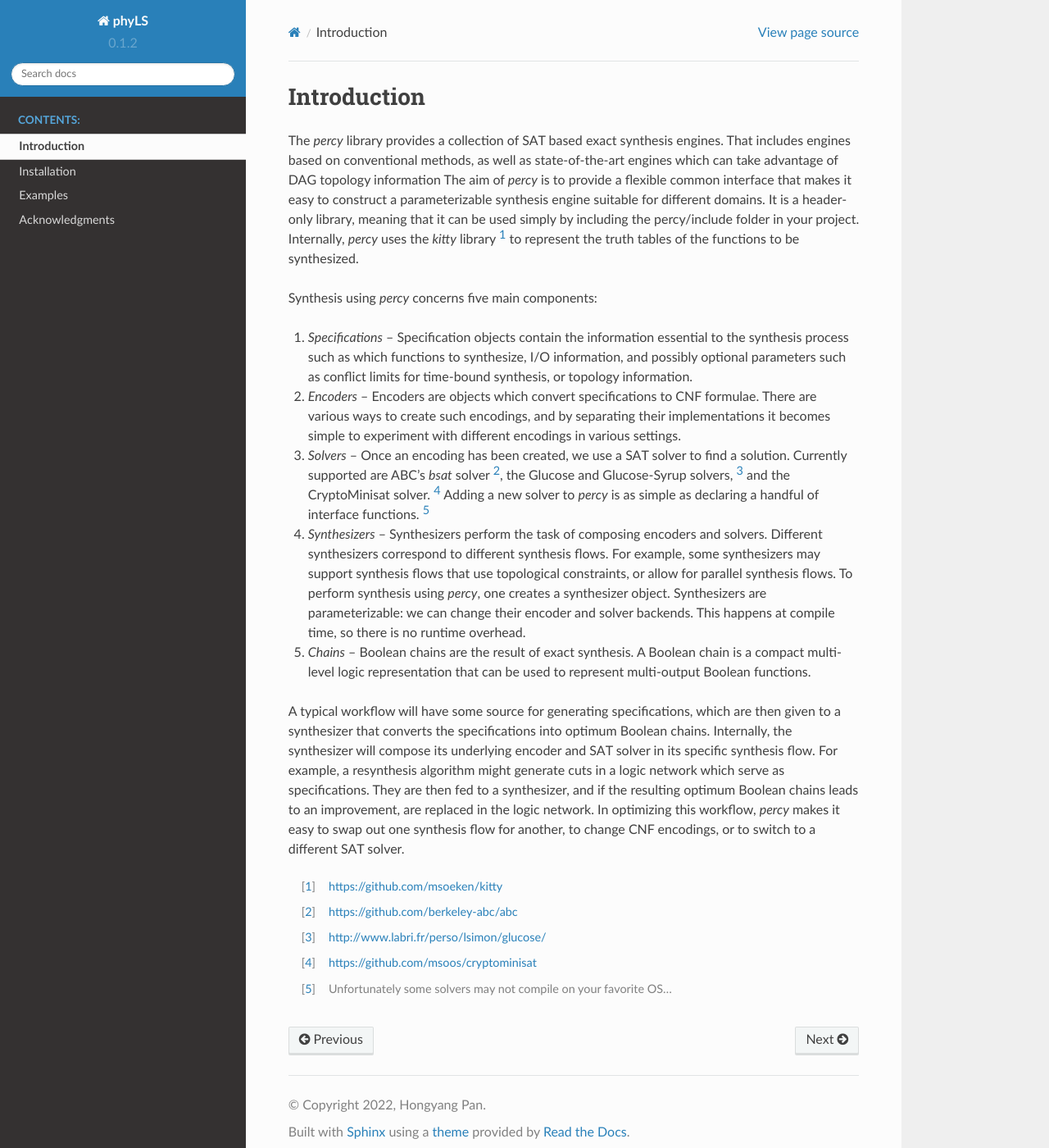
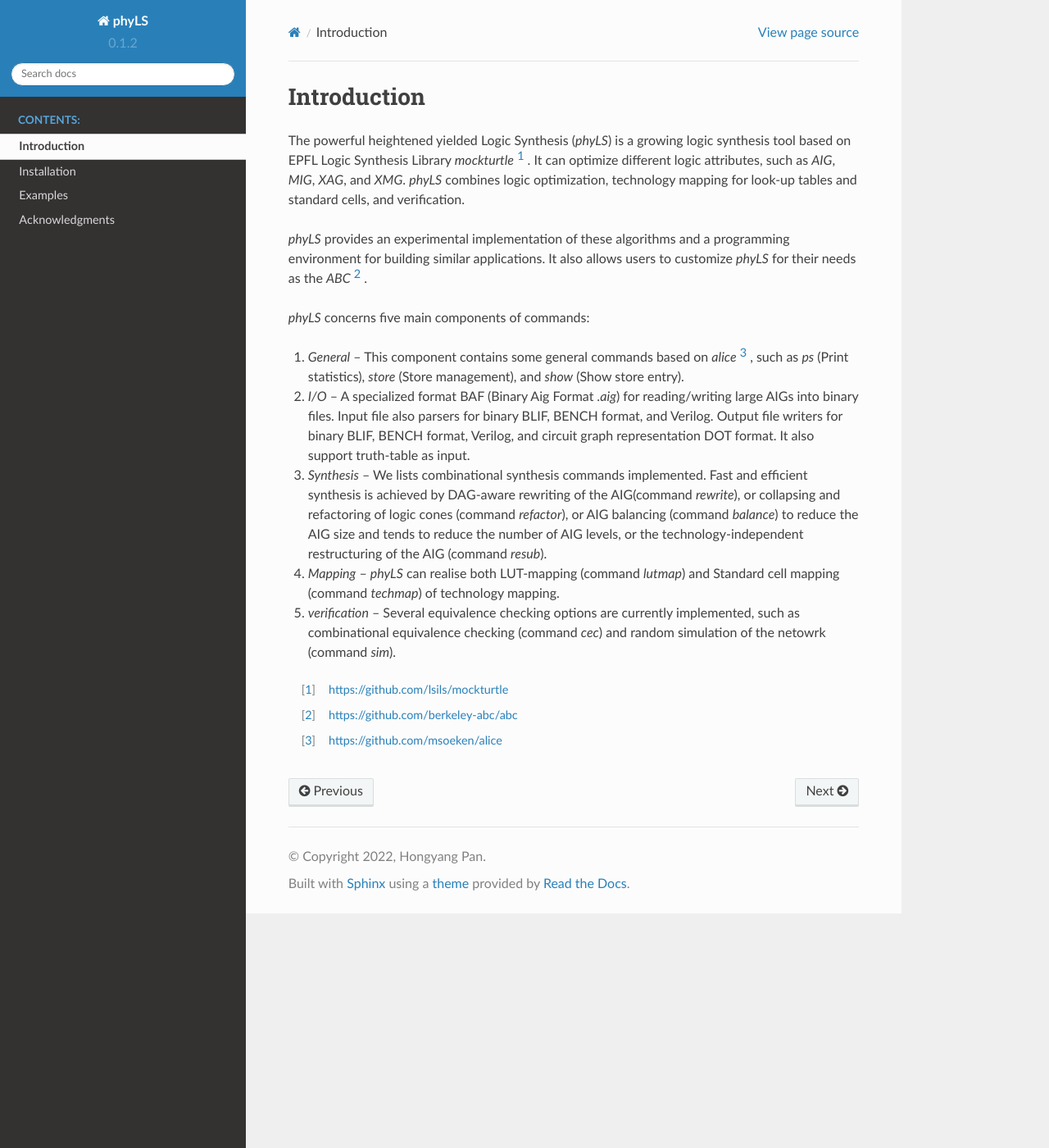
Before and after one commit to panhomyoung/phyLS, a Sphinx documentation site: the page built from docs/introduction.rst, in a window 1280 px wide and 1400 px high. Shown: the whole window at 82% size. Built offline with Sphinx 7.4.7 and the Read the Docs theme 2.0.0, drawn with Linux system fonts in a browser that asks for light colours.

Commit message:
Update introduction.rst

```diff
--- a/docs/introduction.rst
+++ b/docs/introduction.rst
@@ -1,53 +1,21 @@
 Introduction
 ============
 
-The `percy` library provides a collection of SAT based exact synthesis engines.
-That includes engines based on conventional methods, as well as
-state-of-the-art engines which can take advantage of DAG topology information
-The aim of `percy` is to provide a flexible common interface that makes it easy
-to construct a parameterizable synthesis engine suitable for different domains.
-It is a header-only library, meaning that it can be used simply by including
-the percy/include folder in your project.  Internally, `percy` uses the `kitty`
-library [#]_ to represent the truth tables of the functions to be synthesized.
+The powerful heightened yielded Logic Synthesis (`phyLS`) is a growing logic synthesis tool based on EPFL Logic Synthesis Library `mockturtle` [#]_ .
+It can optimize different logic attributes, such as `AIG`, `MIG`, `XAG`, and `XMG`.
+`phyLS` combines logic optimization, technology mapping for look-up tables and standard cells, and verification.
 
-Synthesis using `percy` concerns five main components:
+`phyLS` provides an experimental implementation of these algorithms and a programming environment for building similar applications.
+It also allows users to customize `phyLS` for their needs as the `ABC` [#]_ .
 
-1. *Specifications* -- Specification objects contain the information essential
-   to the synthesis process such as which functions to synthesize, I/O
-   information, and possibly optional parameters such as conflict limits for
-   time-bound synthesis, or topology information.
-2. *Encoders* -- Encoders are objects which convert specifications to CNF
-   formulae. There are various ways to create such encodings, and by
-   separating their implementations it becomes simple to experiment with
-   different encodings in various settings.
-3. *Solvers* -- Once an encoding has been created, we use a SAT solver to find
-   a solution. Currently supported are ABC's `bsat` solver [#]_, the
-   Glucose and Glucose-Syrup solvers, [#]_ and the CryptoMinisat solver. [#]_
-   Adding a new solver to `percy` is as simple as declaring a handful of
-   interface functions. [#]_
-4. *Synthesizers* -- Synthesizers perform the task of composing encoders and
-   solvers. Different synthesizers correspond to different synthesis flows. For
-   example, some synthesizers may support synthesis flows that use topological
-   constraints, or allow for parallel synthesis flows. To perform synthesis
-   using `percy`, one creates a synthesizer object. Synthesizers are
-   parameterizable: we can change their encoder and solver backends. This
-   happens at compile time, so there is no runtime overhead.
-5. *Chains* -- Boolean chains are the result of exact synthesis.  A Boolean
-   chain is a compact multi-level logic representation that can be used to
-   represent multi-output Boolean functions.
+`phyLS` concerns five main components of commands:
 
-A typical workflow will have some source for generating specifications, which
-are then given to a synthesizer that converts the specifications into optimum
-Boolean chains. Internally, the synthesizer will compose its underlying encoder
-and SAT solver in its specific synthesis flow. For example, a resynthesis
-algorithm might generate cuts in a logic network which serve as specifications.
-They are then fed to a synthesizer, and if the resulting optimum Boolean chains
-leads to an improvement, are replaced in the logic network. In optimizing this
-workflow, `percy` makes it easy to swap out one synthesis flow for another, to
-change CNF encodings, or to switch to a different SAT solver.
+1. *General* -- This component contains some general commands based on `alice` [#]_ , such as `ps` (Print statistics), `store` (Store management), and `show` (Show store entry).
+2. *I/O* -- A specialized format BAF (Binary Aig Format `.aig`) for reading/writing large AIGs into binary files. Input file also parsers for binary BLIF, BENCH format, and Verilog. Output file writers for binary BLIF, BENCH format, Verilog, and circuit graph representation DOT format. It also support truth-table as input.
+3. *Synthesis* -- We lists combinational synthesis commands implemented. Fast and efficient synthesis is achieved by DAG-aware rewriting of the AIG(command `rewrite`), or collapsing and refactoring of logic cones (command `refactor`), or AIG balancing (command `balance`) to reduce the AIG size and tends to reduce the number of AIG levels, or the technology-independent restructuring of the AIG (command `resub`).
+4. *Mapping* -- `phyLS` can realise both LUT-mapping (command `lutmap`) and Standard cell mapping (command `techmap`) of technology mapping.
+5. *verification* -- Several equivalence checking options are currently implemented, such as combinational equivalence checking (command `cec`) and random simulation of the netowrk (command `sim`).
 
-.. [#] https://github.com/msoeken/kitty
+.. [#] https://github.com/lsils/mockturtle
 .. [#] https://github.com/berkeley-abc/abc
-.. [#] http://www.labri.fr/perso/lsimon/glucose/
-.. [#] https://github.com/msoos/cryptominisat
-.. [#] Unfortunately some solvers may not compile on your favorite OS...
+.. [#] https://github.com/msoeken/alice
```
